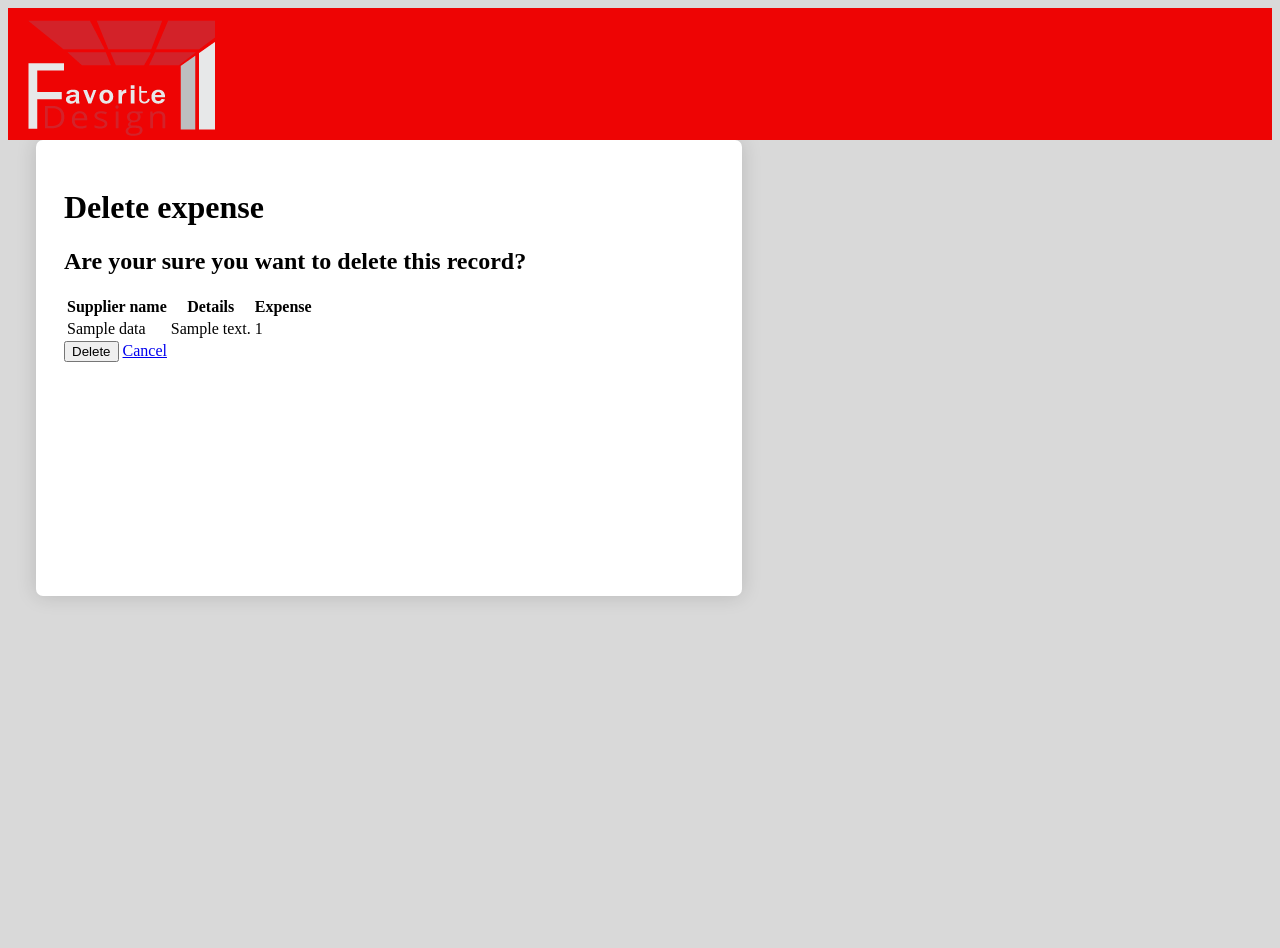
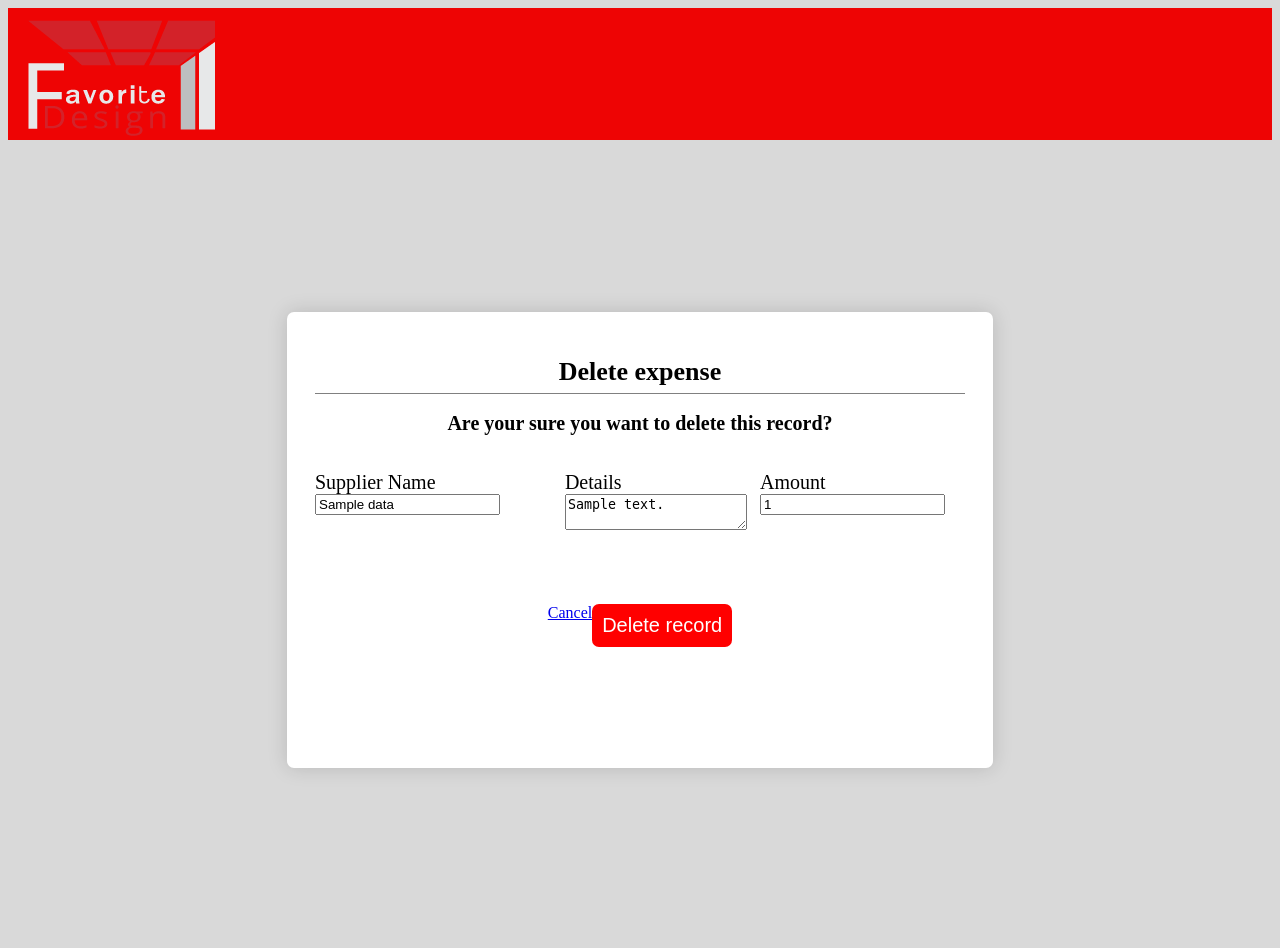
Before and after one commit to DatPika/System-Development-ECommerce, a PHP site: template app/views/Expense/delete.php in a window 1280 px wide. Before the commit the page ends 599 px from the top, so only its background shows below. Run offline with PHP 8.4, Linux system fonts and the light colour scheme; the template is opened without the code that fills it: most values are stand-ins (such as "Sample title", 1, 10 or a date in 2020).

Commit message:
delete expense css done

```diff
--- a/app/views/Expense/delete.php
+++ b/app/views/Expense/delete.php
@@ -1,24 +1,34 @@
 <?php $this->view('shared/header',_('Delete Table')); ?>
 
-<div class="container">
 
-	<h1 class="pageHeader"><?= _('Delete expense')?></h1>
+<div class="createPage">
 
-	<h2>Are your sure you want to delete this record?</h2>
+	<div class="container">
 
-	<table>
+		<h1 class="form-title"><?= _('Delete expense')?></h1>
+		<h2>Are your sure you want to delete this record?</h2>
 
-		<tr><th><?= _('Supplier name') ?></th><th><?= _('Details') ?></th><th><?= _('Expense') ?></th></tr>
-		<td><?= htmlentities($data->supplierName) ?></td>
-		<td><?= htmlentities($data->details) ?></td>
-		<td><?= htmlentities($data->totalExpense) ?></td>
-	</table>
+		<form method="post" action="">
 
-	<form method="post" action="">
-		<input type="submit" name="action" value='<?= _('Delete') ?>'>
-		<a href="/Expense/index"><?= _('Cancel') ?></a>
-	</form>
+			<div class="expense-info">
+				<div class ="input-box">
+					<label><?= _('Supplier Name') ?></label><input type="text" name="supplierName" id="supplierName" value="<?= $data->supplierName?>" readonly="readonly">
+				</div>
+				<div class ="input-box">
+					<label><?= _('Details') ?></label><textarea name="details" id="details" readonly="readonly"><?= $data->details?></textarea>
+				</div>
+				<div class ="input-box">
+					<label><?= _('Amount') ?></label><input type="text" name='totalExpense' id="totalExpense" value="<?= $data->totalExpense?>" readonly="readonly">
+				</div>
+			</div>
+			<div class="form-submit-btn">
+				<a href="/Expense/index"><?= _('Cancel') ?></a>
+				<input type="submit" name="action" value='<?= _('Delete record') ?>'>
+			</div>
 
+		</form>
+
+	</div>
 
 </div>
 
--- a/app/views/shared/header.php
+++ b/app/views/shared/header.php
@@ -53,6 +53,11 @@
 			border-radius: 7px;
 		}
 
+		.container h2{
+			font-size: 20px;
+			text-align: center;
+		}
+
 		.form-title{
 			font-size: 26px;
 			font-weight: 600;
```
